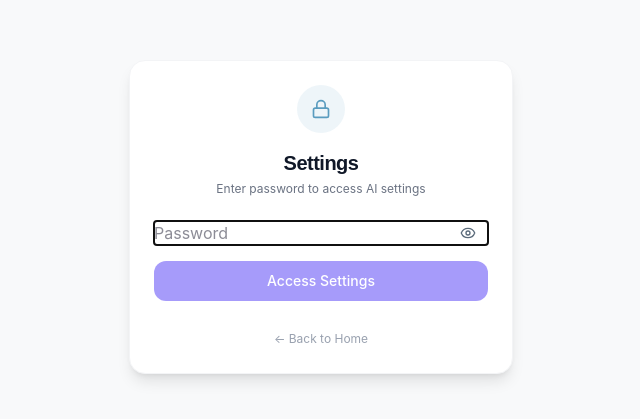
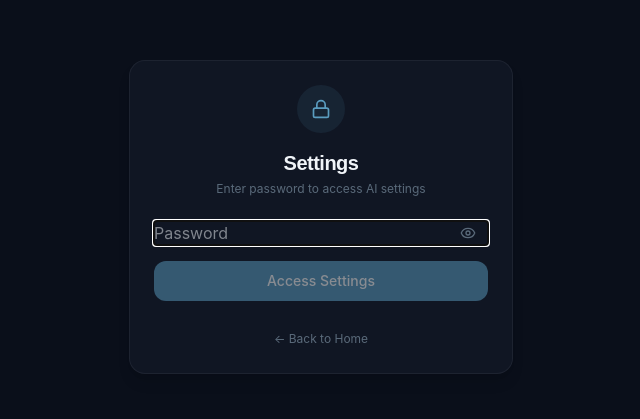
Before and after one commit to grayhaven7/LoftieAI, a Next.js app: page /settings in a window 1280 px wide. Shown: the part 183-602 px from the top of the page, without its empty margins (319-959 px from the left). Built offline with nearby package versions, Linux system fonts and the light colour scheme; a web font is replaced by a local one.

Commit message:
Fix settings page: restore dark theme (was overridden to light)

```diff
--- a/src/app/settings/page.tsx
+++ b/src/app/settings/page.tsx
@@ -329,20 +329,20 @@ export default function SettingsPage() {
   // Login screen
   if (!isAuthenticated) {
     return (
-      <div className="min-h-screen flex items-center justify-center px-4" style={{ background: '#f8f9fa', color: '#1a1a2e' }}>
+      <div className="min-h-screen flex items-center justify-center px-4" style={{ background: 'var(--color-bg-primary)', color: 'var(--color-text-primary)' }}>
         <motion.div
           initial={{ opacity: 0, y: 20 }}
           animate={{ opacity: 1, y: 0 }}
-          className="max-w-sm w-full bg-white rounded-2xl shadow-lg p-6 border border-gray-100"
+          className="max-w-sm w-full rounded-2xl shadow-lg p-6 border" style={{ background: 'var(--color-bg-card)', borderColor: 'var(--glass-border)' }}
         >
           <div className="text-center mb-6">
             <div className="w-12 h-12 rounded-full bg-[var(--color-accent)]/10 flex items-center justify-center mx-auto mb-4">
               <Lock className="w-5 h-5 text-[var(--color-accent)]" />
             </div>
-            <h1 className="text-xl text-gray-900 tracking-tight mb-1 font-semibold">
+            <h1 className="text-xl text-[var(--color-text-primary)] tracking-tight mb-1 font-semibold">
               Settings
             </h1>
-            <p className="text-xs text-gray-500">
+            <p className="text-xs text-[var(--color-text-muted)]">
               Enter password to access AI settings
             </p>
           </div>
@@ -375,14 +375,14 @@ export default function SettingsPage() {
             <button
               type="submit"
               disabled={authLoading || !password}
-              className="w-full py-2.5 px-4 bg-indigo-600 text-white rounded-xl text-sm font-medium hover:bg-indigo-700 transition-colors disabled:opacity-50"
+              className="w-full py-2.5 px-4 bg-[var(--color-accent)] text-white rounded-xl text-sm font-medium hover:bg-[var(--color-accent-hover)] transition-colors disabled:opacity-50"
             >
               {authLoading ? 'Authenticating...' : 'Access Settings'}
             </button>
           </form>
 
           <div className="mt-6 text-center">
-            <Link href="/" className="text-xs text-gray-400 hover:text-gray-600 transition-colors">
+            <Link href="/" className="text-xs text-[var(--color-text-muted)] hover:text-[var(--color-text-secondary)] transition-colors">
               ← Back to Home
             </Link>
           </div>
@@ -392,9 +392,9 @@ export default function SettingsPage() {
   }
 
   return (
-    <div className="min-h-screen" style={{ background: '#f8f9fa', color: '#1a1a2e' }}>
+    <div className="min-h-screen" style={{ background: 'var(--color-bg-primary)', color: 'var(--color-text-primary)' }}>
       {/* Header */}
-      <header className="py-4 px-4 sm:px-6 border-b border-gray-200 bg-white">
+      <header className="py-4 px-4 sm:px-6 border-b border-[var(--glass-border)]" style={{ background: 'var(--color-bg-secondary)' }}>
         <nav className="max-w-4xl mx-auto flex justify-between items-center">
           <Link href="/admin" className="flex items-center gap-2 text-[var(--color-text-secondary)] hover:text-[var(--color-text-primary)] transition-colors text-sm">
             <ArrowLeft className="w-4 h-4" />
```
